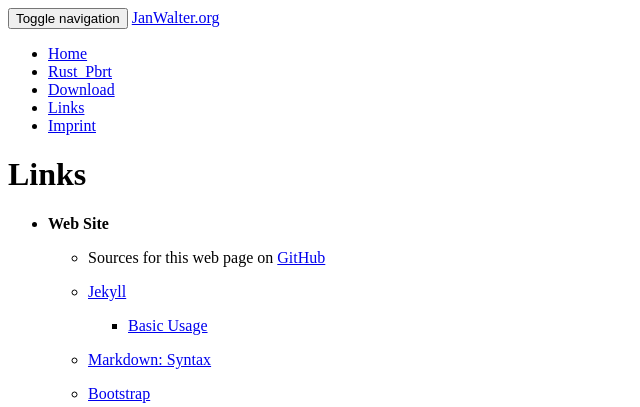
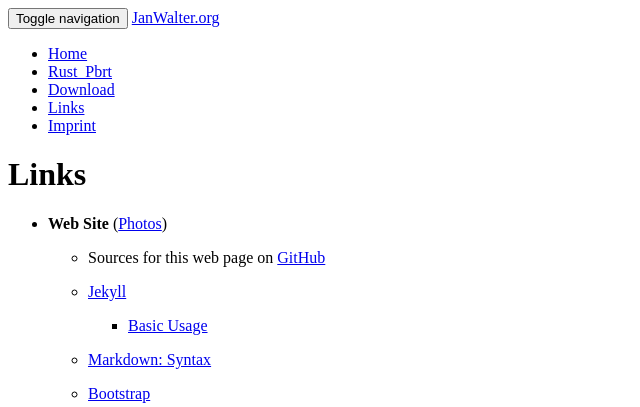
Before and after one commit to wahn/jan_walter_org, a Jekyll site: the page built from links/index.md, in a window 1280 px wide and 900 px high. Shown: the top 407 px of the window, without its empty margins (0-640 px from the left). Built offline with Jekyll 4.4.1, drawn with Linux system fonts in a browser that asks for light colours; Markdown is read by kramdown in place of the engine named in the settings.

Commit message:
Add link to wahnsite.org.

```diff
--- a/links/index.md
+++ b/links/index.md
@@ -6,7 +6,7 @@ title: Links
 Links
 =====
 
-* __Web Site__
+* __Web Site__ ([Photos](https://www.wahnsite.org))
 
     - Sources for this web page on [GitHub](https://github.com/wahn/jan_walter_org)
 
```
